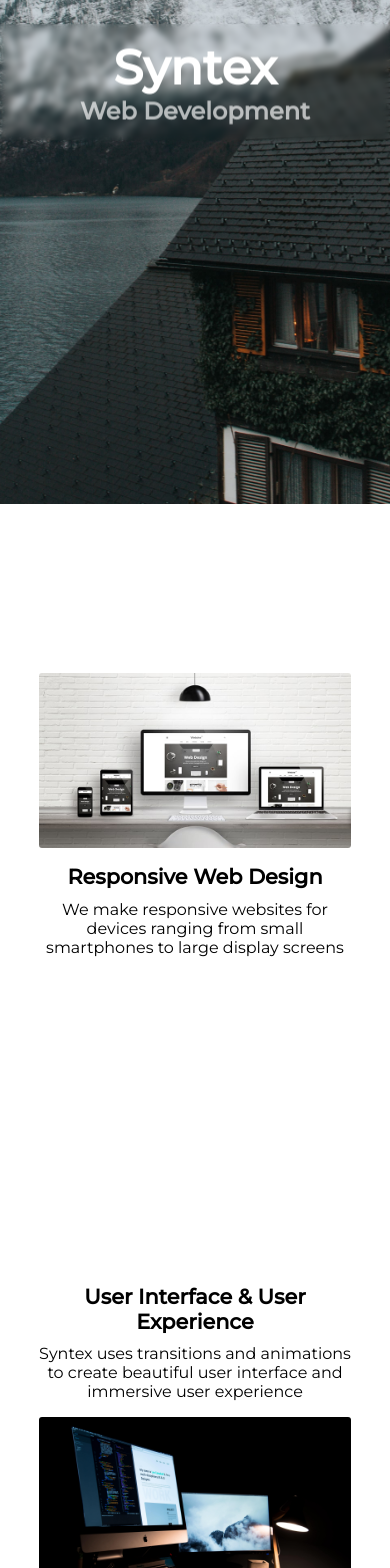
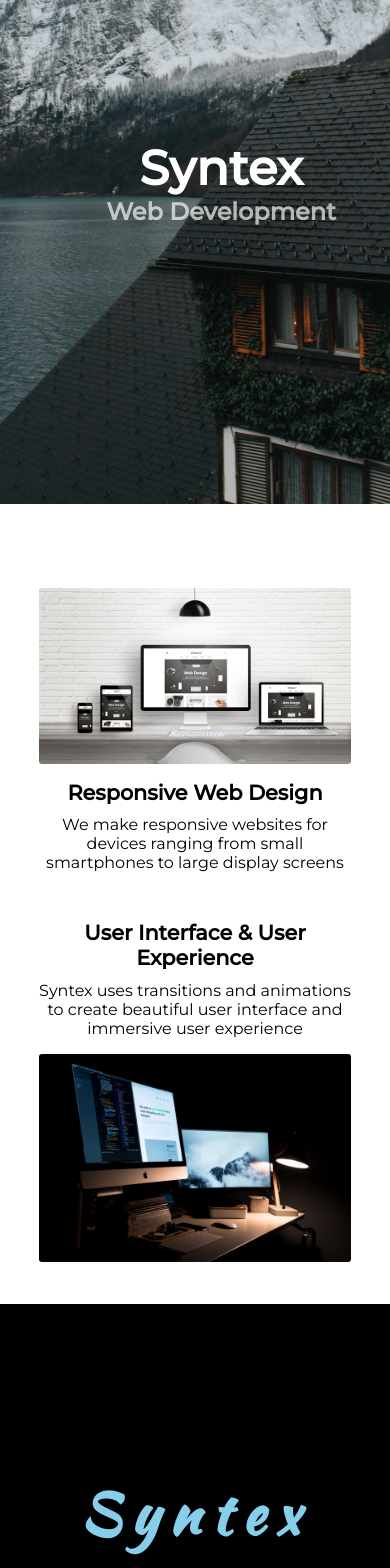
Before and after one commit to ShakexSempe/react-landing-page, a React (Create React App) app: page / in a window 390 px wide. Shown: the part 340-1908 px from the top of the page. Built offline with nearby package versions, Linux system fonts and the light colour scheme.

Commit message:
intersection paddings and margin || footer style

```diff
--- a/src/components/Footer.css
+++ b/src/components/Footer.css
@@ -8,48 +8,51 @@
     opacity: 0;
     transition: 1.5s ease;
     text-transform: capitalize;
+    position: relative;
 }
 .footer--zoom {
     opacity: 1;
     min-height: 100vh;
 }
 .footer_logo {
-    background-image: linear-gradient(30deg, #dc143c, rgba(63, 63, 63, 0.699), #fff, skyblue);
-    background-clip: text;
-    -webkit-background-clip: text;
-    -webkit-text-fill-color: transparent;
-    background-size: 300%;
-    background-position: 0%;
-        letter-spacing: .2em;
-        font-size: 4em;
+    color: skyblue;
+    letter-spacing: .2em;
+    font-size: 4em;
     font-weight: 900;
     text-transform: capitalize;
     padding: 0;
-    font-family: 'Kaushan Script', cursive;
-    padding-top: 30vh;
+    font-family: 'Kaushan Script',cursive;
+    padding-top: 5vh;
     margin-bottom: .5em;
-    animation: logo 8s infinite alternate;
 }
 
-@keyframes logo {
-    50% {
-        background-position: 100%;
-    }
-}
 .footer_title {
     color: #ddd;
     font-size: 1.5em;
     margin-bottom: 5vh;
 }
 
-.footer p {
+.footer .copyright-div {
+    position: absolute;
+    width: 100%;
+    bottom: 5vh;
+    left: 50%;
+    transform: translateX(-50%);
+    font-size: 1.2em;
+}
+
+.footer .copyright-div p {
     color: #f4f4f4;
 }
 .footer .git-link a {
     display: block;
     text-decoration: none;
+    color: skyblue;
+    padding: .5em 0;
+    transition: .2s ease;
+}
+.git-link a:hover {
     color: #fff;
-    padding: .5em 0;
 }
 .footer span {
     display: block;
@@ -60,10 +63,11 @@
 @media screen and (max-width: 768px) {
     .footer {
         padding: 5vh 0;
+        margin-top: 5vh;
     }
     .footer_logo {
         font-size: 3.5em;
-        padding-top: 40vh;
+        padding-top: 15vh;
     }
     .footer_title {
         font-size: 1.5em;
--- a/src/components/Footer.js
+++ b/src/components/Footer.js
@@ -6,14 +6,14 @@
 // intersectional observer
 const { ref, inView, entry } = useInView({
     /* Optional options */
-    threshold: .4,
+    threshold: .3,
 });
 
     return (
         <div className={inView ? "footer footer--zoom" : "footer"} ref={ref} id="contact">
             <h1 className="footer_logo">Syntex</h1>
             <h2 className="footer_title">web development</h2>
-            <div className="coptight-div">
+            <div className="copyright-div">
                 <p>copyright&copy; Boitumelo Sempe</p>
                 <p className="git-link"><a href="https://github.com/ShakexSempe" target="_blank">@ ShakexSempe</a></p>
                 <span> 2021 </span>
--- a/src/components/Hero.css
+++ b/src/components/Hero.css
@@ -2,6 +2,7 @@
     position: relative;
     width: 100%;
     height: 100vh;
+    margin-bottom: 5vh;
 }
 .hero_image {
     width: 100%;
@@ -27,14 +28,9 @@
 
 @media screen and (max-width: 768px) {
     .hero_title {
-        width: 100%;
         text-align: center;
-        top: 50%;
-        left: 50%;
-        transform: translate(-50%, -50%);
+        top: 55%;
         font-size: 3rem;
-        backdrop-filter: blur(3px);
-        -webkit-backdrop-filter: blur((3px));
     }
     .hero_title span {
         font-size: 1.5rem;
--- a/src/components/Navbar.css
+++ b/src/components/Navbar.css
@@ -19,6 +19,7 @@
     font-family: 'Kaushan Script', cursive;
     font-size: 2.5rem;
     text-transform: capitalize;
+    cursor: pointer;
 }
 
 .navbar_list {
@@ -41,7 +42,9 @@
     transition: 250ms;
     position: relative;
 }
-
+.navbar_link:hover {
+    color: #ddd;
+}
 .navbar_link::before {
     position: absolute;
     content: '';
--- a/src/components/slider.css
+++ b/src/components/slider.css
@@ -1,8 +1,8 @@
 .slider {
     display: flex;
     align-items: center;
-    margin: 10vh 10vw;
-    padding: 15vh 0;
+    margin: 5vh 10vw;
+    padding: 0;
     opacity: 0;
     transform: scale(85%);
     transition: 1.5s;
@@ -42,14 +42,16 @@
         flex-direction: column;
         background-color: #fffa;
         text-align: center;
-        margin: 5vh 10vw;
+        margin: 1em 10vw;
+    }
 
-    }
 
     .slider_image {
         width: 100%;
     }
-
+    .top_image {
+        margin-top: 5vh;
+    }
     .slider_title {
         font-size: 1.3em;
         margin-bottom: .5em;
--- a/src/components/slider.js
+++ b/src/components/slider.js
@@ -7,14 +7,14 @@
     // intersectional observer
     const { ref, inView, entry } = useInView({
         /* Optional options */
-        threshold: .3,
+        threshold: .25,
     });
     // function
     let renderContent = () => {
 
         if(!flipped) {
             return <>
-                <img src={imageSrc} alt="laptop" className="slider_image"/>
+                <img src={imageSrc} alt="laptop" className="slider_image top_image"/>
                 <div className="slider_content">
                     <h1 className="slider_title">{title}</h1>
                     <p className="slider-subtitle">{subtitle}</p>
```
